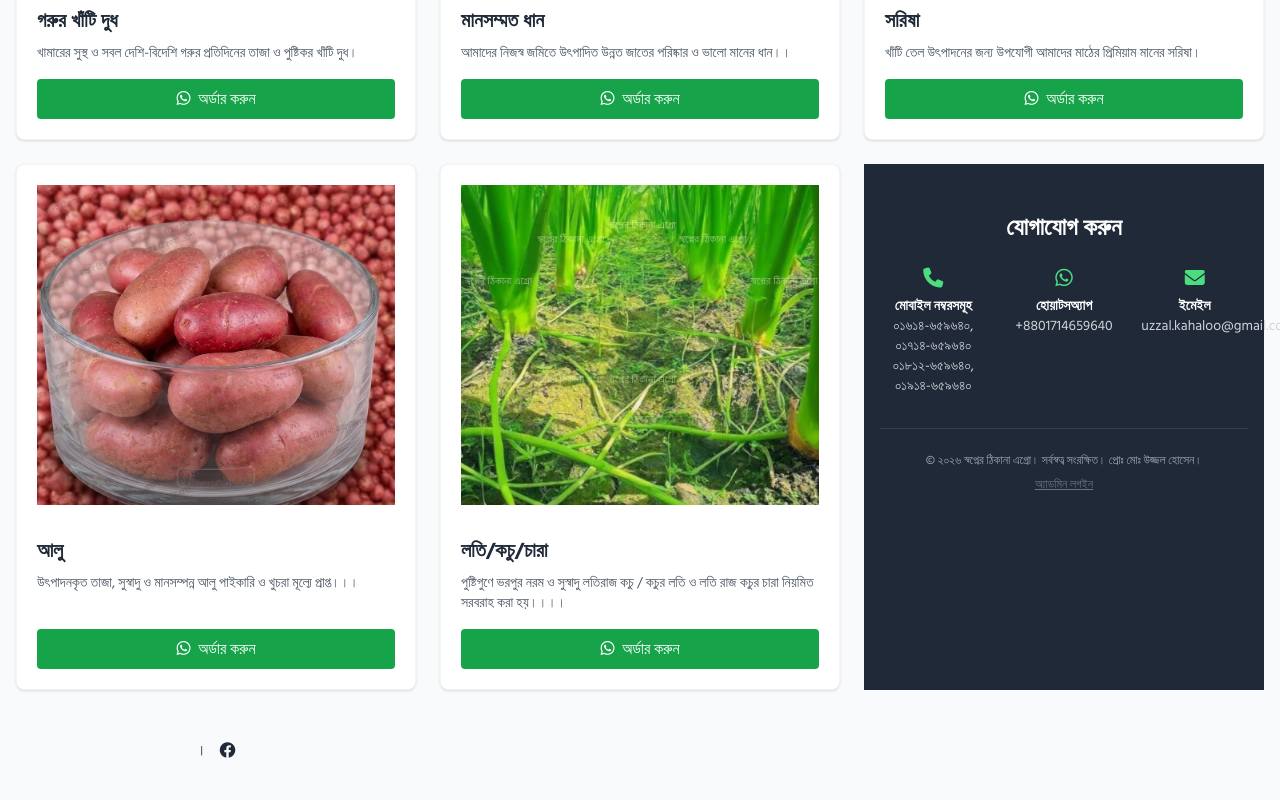
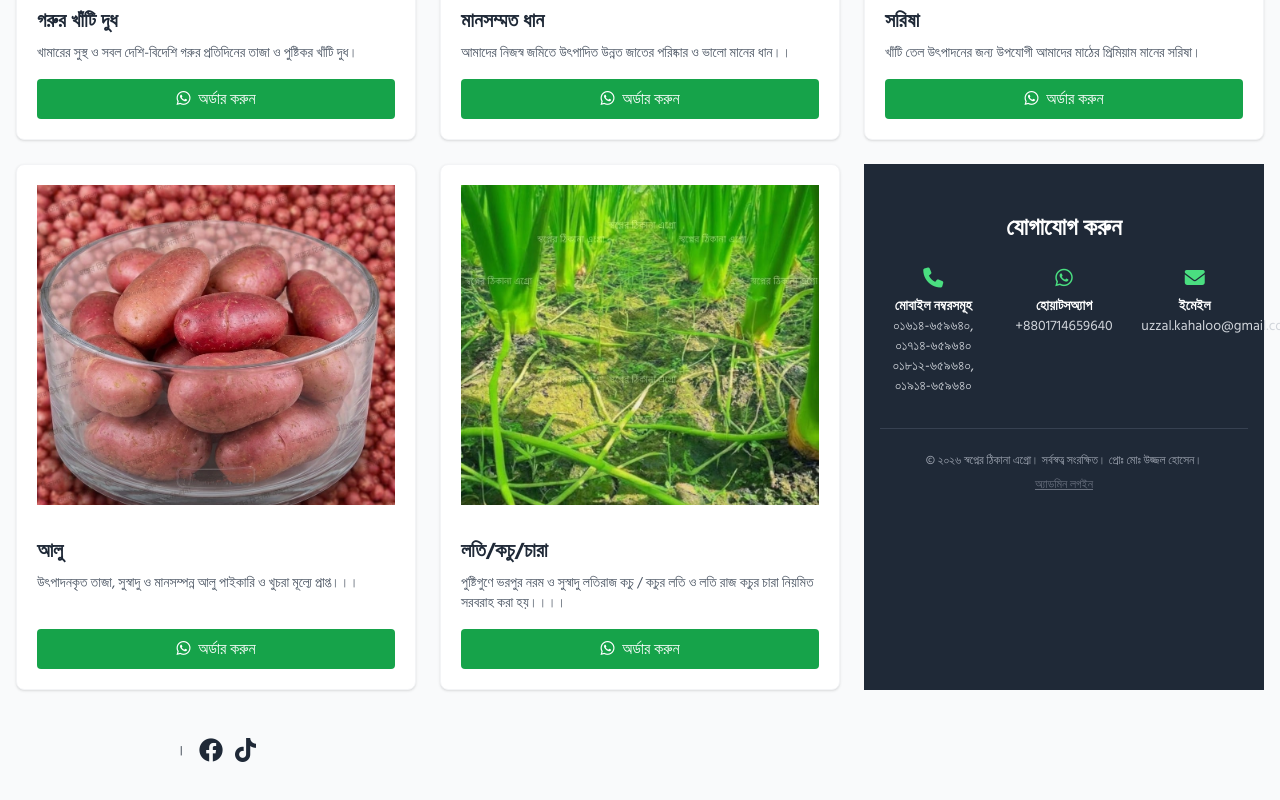
Before and after one commit to uzzalkahaloo-a11y/shopner-thikana-agro-, a plain HTML site: page index.html in a window 1280 px wide. Shown: the part 1143-1943 px from the top of the page. Drawn offline with nearby package versions, Linux system fonts and the light colour scheme.

Commit message:
Add TikTok share link to social media section
Added TikTok share link alongside Facebook link.

```diff
--- a/index.html
+++ b/index.html
@@ -245,4 +245,12 @@ I'llok<!DOCTYPE html>
        <!-- Social Media Links -->
 <div class="mt-6 flex flex-wrap gap-3 justify-center items-center">।
 </body>
-<a href="https://www.facebook.com/share/1ZMTzzNrWe/"><i class="fa-brands fa-facebook"></i></a>
+
+
+<a href="https://www.facebook.com/share/1ZMTzzNrWe/" target="_blank" class="text-2xl hover:text-blue-500 transition">
+    <i class="fa-brands fa-facebook"></i>
+</a>
+
+<a href="https://vm.tiktok.com/ZS9fTE7owhcT9-g5IGF/" target="_blank" class="text-2xl hover:text-pink-500 transition">
+    <i class="fa-brands fa-tiktok"></i>
+</a>
```
